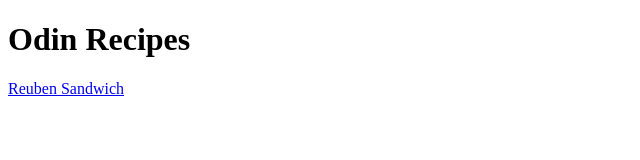
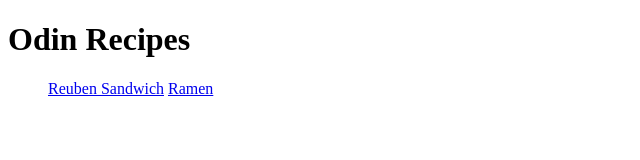
Before and after one commit to luciomtnz/odin-recipes, a plain HTML site: page index.html in a window 1280 px wide. Shown: the whole page, without its empty margins (0-640 px from the left). Drawn offline with Linux system fonts and the light colour scheme.

Commit message:
Added ramen recipes

```diff
--- a/index.html
+++ b/index.html
@@ -8,6 +8,9 @@
 </head>
 <body>
     <h1>Odin Recipes</h1>
-    <a href="recipes/reubensandwich.html"> Reuben Sandwich</a>
+    <ul>
+        <a href="recipes/reubensandwich.html"> Reuben Sandwich</a>
+        <a href="recipes/ramen.html"> Ramen</a>
+    </ul>
 </body>
 </html>
```
